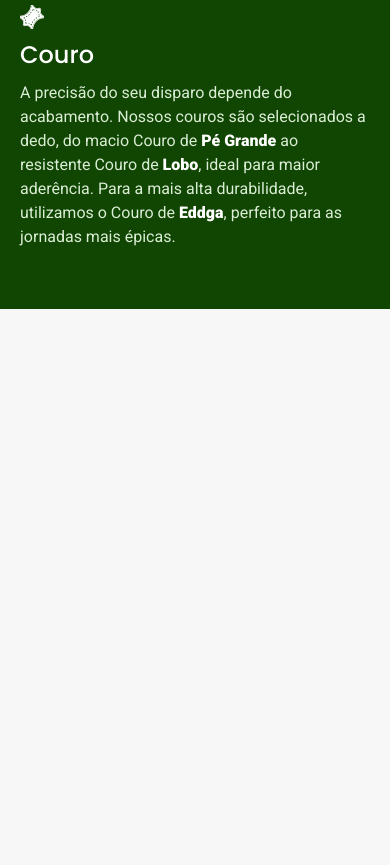
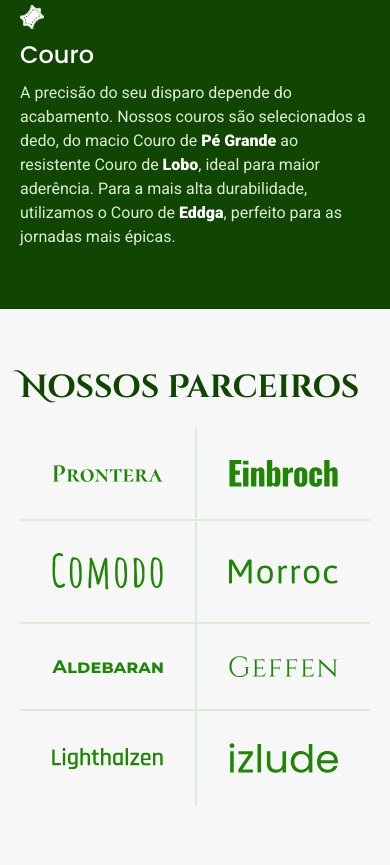
Before and after one commit to LuigiDarze/payon, a plain HTML site: page index.html in a window 390 px wide. Shown: the part 2425-3290 px from the top of the page. Before the commit the page ends 2734 px from the top, so only its background shows below. Drawn offline with Linux system fonts and the light colour scheme.

Commit message:
adicionando a section de parceiros

```diff
--- /dev/null
+++ b/estilos/home/parceiros.css
@@ -0,0 +1,46 @@
+.parceiros{
+  padding-top: 60px;
+  padding-bottom: 120px;
+}
+.parceiros h2{
+  margin-bottom: 60px;
+}
+.parceiros ul{
+  max-width: 1400px;
+  margin: 0 auto;
+  padding: 0 20px;
+  display: grid;
+  grid-template-columns: repeat(4, 1fr);
+}
+.parceiros li{
+  display: flex;
+  padding: 32px;
+  border-left: 2px solid var(--cor-100);
+}
+.parceiros li:first-child,
+.parceiros li:nth-child(5){
+  border-left: none;
+}
+.parceiros li:nth-child(n+5){
+  border-top: 2px solid var(--cor-100);
+}
+.parceiros img {
+  margin: auto;
+}
+@media (max-width: 800px){
+  .parceiros{
+    padding-bottom: 60px;
+  }
+  .parceiros h2{
+    margin-bottom: 20px;
+  }
+  .parceiros ul{
+    grid-template-columns: repeat(2, 1fr);
+  }
+  .parceiros li:nth-child(n+3){
+  border-top: 2px solid var(--cor-100);
+}
+.parceiros li:nth-child(odd){
+  border-left: none;
+}
+}
--- a/estilos/style.css
+++ b/estilos/style.css
@@ -8,8 +8,8 @@
 /* Home */
 @import "./home/introducao.css";
 @import "./home/artesanato.css";
-/*Arcos*/
 @import "./arcos/arcos-lista.css";
+@import "./home/parceiros.css";
 
 body {
   margin: 0px;
--- a/estilos/utilidades/tipografia.css
+++ b/estilos/utilidades/tipografia.css
@@ -32,6 +32,7 @@
 .link {
   font: 600 1.5rem/1.3 "Poppins";
   text-transform: uppercase;
+  white-space: nowrap;
   display: inline-block;
 }
 
@@ -73,7 +74,7 @@
   letter-spacing: 0.015rem;
   text-transform: uppercase;
 }
-.texto-destaque{
+.texto-destaque {
   font-weight: 900;
 }
 .texto-depoimento {
--- a/index.html
+++ b/index.html
@@ -97,6 +97,22 @@
     </div>
   </article>
   <div class="div-transparente-80"></div>
+  <section class="parceiros" aria-label="Nossos Parceiros">
+    <h2 class="container head-2 cor-700">Nossos Parceiros</h2>
+    <ul>
+      <li><img src="./img/parceiros/prontera.svg" alt="prontera"></li>
+      <li><img src="./img/parceiros/einbroch.svg" alt="einbroch"></li>
+      <li><img src="./img/parceiros/comodo.svg" alt="comodo"></li>
+      <li><img src="./img/parceiros/morroc.svg" alt="morroc"></li>
+      <li><img src="./img/parceiros/aldebaran.svg" alt="aldebaran"></li>
+      <li><img src="./img/parceiros/geffen.svg" alt="geffen"></li>
+      <li><img src="./img/parceiros/lighthalzen.svg" alt="lighthalzen"></li>
+      <li><img src="./img/parceiros/izlude.svg" alt="izlude"></li>
+
+
+    </ul>
+  </section>
+
 </body>
 
 </html>
```
Lines whose indentation alone changed are shown as unchanged.
